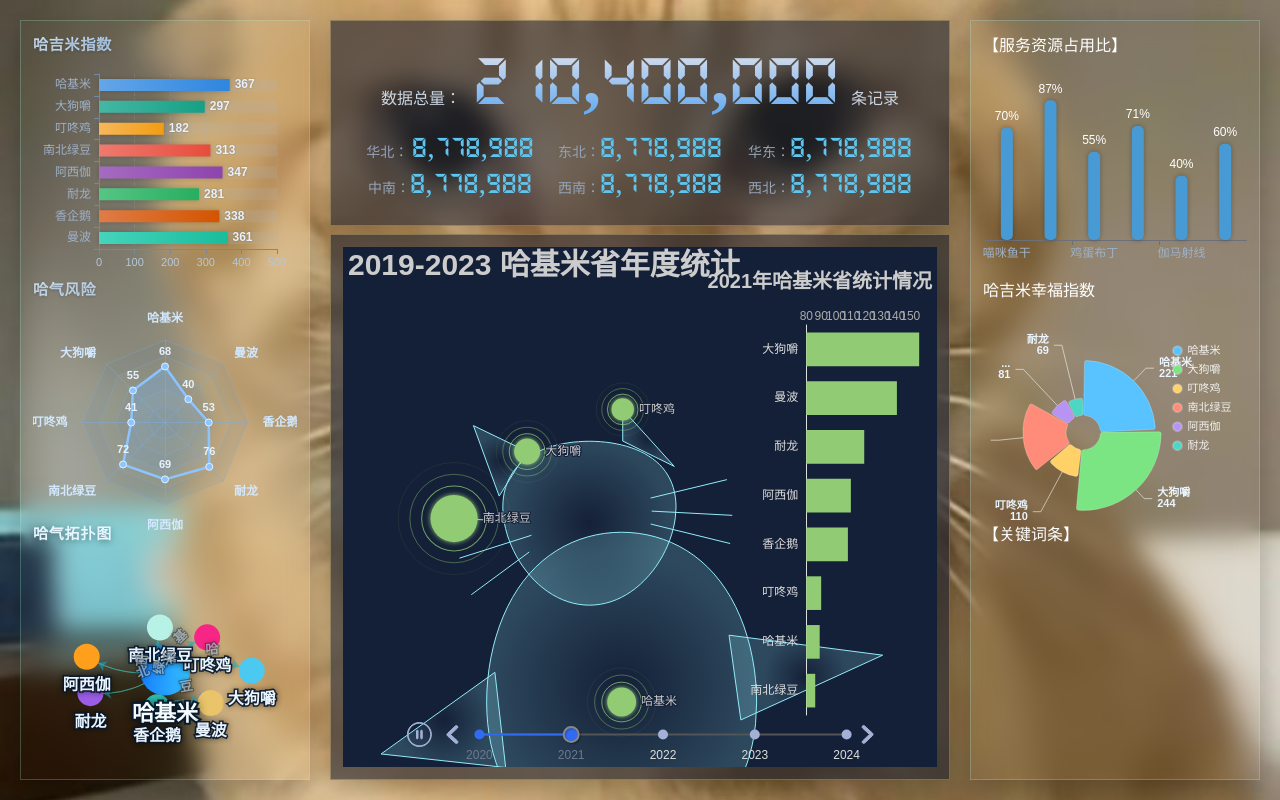
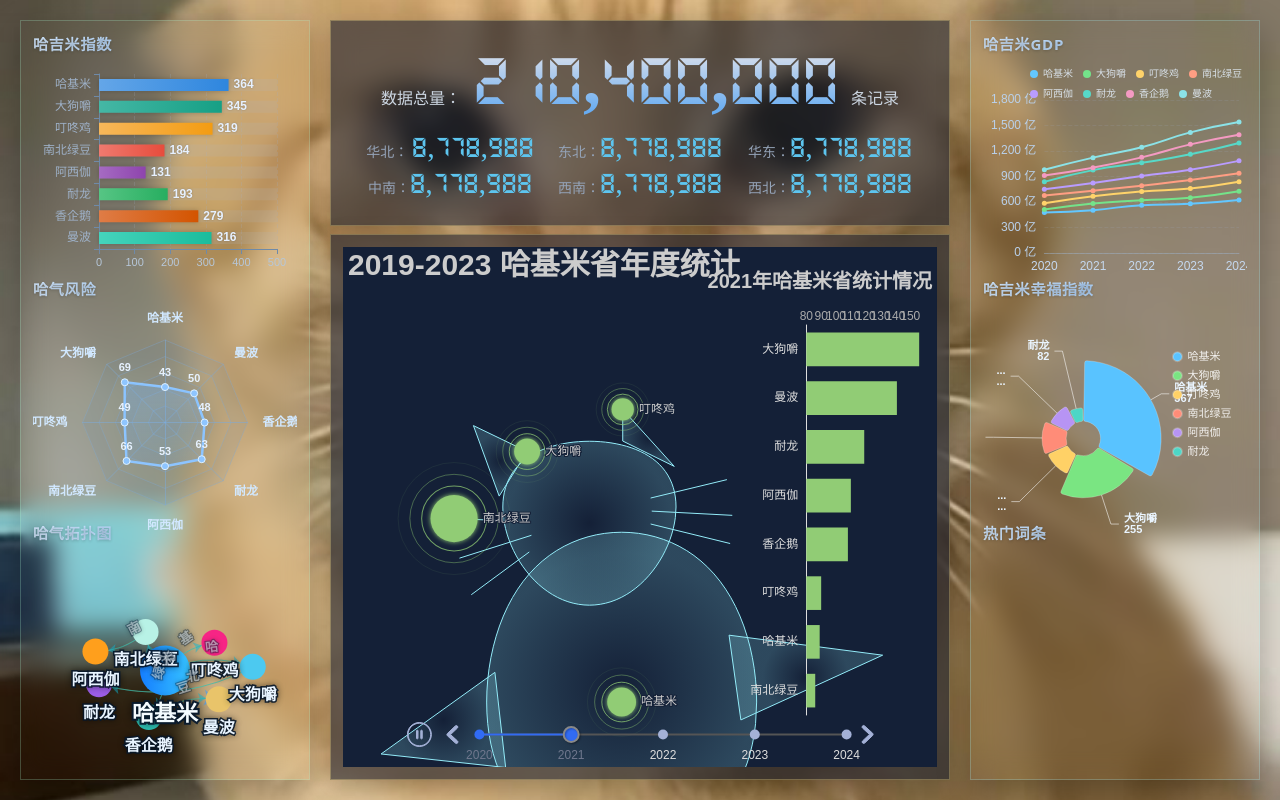
Before and after one commit to chuanshanjia666/data_visulize, a Vue app: page / in a window 1280 px wide. Built offline with nearby package versions, Linux system fonts and the light colour scheme.

Commit message:
feat:关键词

```diff
--- a/src/App.vue
+++ b/src/App.vue
@@ -35,7 +35,7 @@
       class="flex-1 bg-slate-900/58 border border-cyan-200/25 shadow-[0_10px_30px_rgba(0,0,0,0.25)] backdrop-blur-md p-3 flex flex-col"
     >
       <!-- 竖向柱状图 -->
-      <VerticalBar class="h-1/3 box-border pb-4" :data="data.serverData" />
+      <VerticalBar class="h-1/3 box-border pb-4" :data="data.hakimiGdpData" />
       <!-- 环形图 -->
       <RingBar class="h-1/3 box-border pb-4" :data="data.hakimiHappinessData" />
       <!-- 文档云图 -->
--- a/src/api/visualization.js
+++ b/src/api/visualization.js
@@ -109,16 +109,21 @@ export const getMockLiaoningData = (year = 2024) => {
     });
   });
 
-  // 哈基米特产数据
-  const serverData = {
-    servers: [
-      { name: "喵咪鱼干", value: Math.floor(Math.random() * 30 + 60) },
-      { name: "狗嚼饼干", value: Math.floor(Math.random() * 20 + 70) },
-      { name: "鸡蛋布丁", value: Math.floor(Math.random() * 25 + 50) },
-      { name: "绿豆汤", value: Math.floor(Math.random() * 35 + 40) },
-      { name: "伽马射线", value: Math.floor(Math.random() * 15 + 30) },
-      { name: "龙卷风", value: Math.floor(Math.random() * 20 + 45) },
-    ],
+  // 哈吉米GDP数据
+  const gdpYears = [2020, 2021, 2022, 2023, 2024];
+  const hakimiGdpData = {
+    years: gdpYears,
+    citySeries: cities.map((city, index) => {
+      const base = 420 + index * 75 + Math.floor(Math.random() * 45);
+      return {
+        name: city,
+        data: gdpYears.map((_, yearIndex) => {
+          const growth = 1 + yearIndex * (0.08 + index * 0.01);
+          const noise = Math.floor(Math.random() * 35);
+          return Math.floor(base * growth + noise);
+        }),
+      };
+    }),
   };
 
   // 哈吉米幸福指数数据
@@ -134,17 +139,45 @@ export const getMockLiaoningData = (year = 2024) => {
   };
 
   // 词云数据
+  const wordTerms = [
+    "哈基米",
+    "大狗嚼",
+    "叮咚鸡",
+    "南北绿豆",
+    "阿西伽",
+    "耐龙",
+    "香企鹅",
+    "曼波",
+    "数据中台",
+    "智慧调度",
+    "全域感知",
+    "拓扑链路",
+    "云端协同",
+    "异常监测",
+    "实时告警",
+    "趋势研判",
+    "城市画像",
+    "风险评级",
+    "资源编排",
+    "链路压测",
+    "态势推演",
+    "流量脉冲",
+    "关键节点",
+    "多源汇聚",
+    "算力分发",
+    "边缘联动",
+    "数据治理",
+    "策略引擎",
+    "统一指标",
+    "服务编组",
+  ];
   const wordCloudData = {
-    datas: [
-      { name: "哈基米", value: 100 },
-      { name: "大狗嚼", value: 95 },
-      { name: "叮咚鸡", value: 85 },
-      { name: "南北绿豆", value: 70 },
-      { name: "阿西伽", value: 65 },
-      { name: "耐龙", value: 60 },
-      { name: "香企鹅", value: 55 },
-      { name: "曼波", value: 50 },
-    ],
+    datas: wordTerms
+      .sort(() => Math.random() - 0.5)
+      .map((name, index) => ({
+        name,
+        value: Math.floor(55 + Math.random() * 80) + (30 - index),
+      })),
   };
 
   return {
@@ -153,7 +186,7 @@ export const getMockLiaoningData = (year = 2024) => {
     relationData,
     totalData,
     mapData,
-    serverData,
+    hakimiGdpData,
     hakimiHappinessData,
     wordCloudData,
     currentYear: year,
--- a/src/components/HorizontalBar.vue
+++ b/src/components/HorizontalBar.vue
@@ -155,17 +155,3 @@ watch(
   },
 );
 </script>
-
-<style scoped>
-.panel-title {
-  margin-bottom: 8px;
-  font-size: 15px;
-  font-weight: 700;
-  letter-spacing: 0.8px;
-  background: linear-gradient(90deg, #d4e9ff 0%, #a9d2ff 55%, #8bb8e4 100%);
-  -webkit-background-clip: text;
-  background-clip: text;
-  color: transparent;
-  text-shadow: 0 1px 3px rgba(0, 0, 0, 0.2);
-}
-</style>
--- a/src/components/RadarBar.vue
+++ b/src/components/RadarBar.vue
@@ -124,17 +124,3 @@ const renderChart = () => {
 // 监听数据改变重新渲染
 watch(() => props.data, renderChart);
 </script>
-
-<style scoped>
-.panel-title {
-  margin-bottom: 8px;
-  font-size: 15px;
-  font-weight: 700;
-  letter-spacing: 0.8px;
-  background: linear-gradient(90deg, #d8ecff 0%, #b8dbff 55%, #94c2eb 100%);
-  -webkit-background-clip: text;
-  background-clip: text;
-  color: transparent;
-  text-shadow: 0 1px 3px rgba(0, 0, 0, 0.2);
-}
-</style>
--- a/src/components/Relation.vue
+++ b/src/components/Relation.vue
@@ -213,14 +213,3 @@ const renderChart = () => {
 // 监听数据改变重新渲染
 watch(() => props.data, renderChart);
 </script>
-
-<style scoped>
-.panel-title {
-  margin-bottom: 8px;
-  font-size: 15px;
-  font-weight: 700;
-  letter-spacing: 0.8px;
-  color: #e7f5ff;
-  text-shadow: 0 2px 6px rgba(0, 0, 0, 0.35);
-}
-</style>
--- a/src/components/VerticalBar.vue
+++ b/src/components/VerticalBar.vue
@@ -1,6 +1,6 @@
 <template>
   <div>
-    <div>【服务资源占用比】</div>
+    <div class="panel-title">哈吉米GDP</div>
     <div ref="target" class="w-full h-full"></div>
   </div>
 </template>
@@ -24,57 +24,95 @@ onMounted(() => {
 });
 
 const renderChart = () => {
+  const citySeries = props.data.citySeries || [];
+  const lineColors = [
+    "#63C7FF",
+    "#74E38A",
+    "#FFD36A",
+    "#FF9E83",
+    "#B99CFF",
+    "#57D9C8",
+    "#F49AC2",
+    "#8BE3E8",
+  ];
+
   const options = {
+    tooltip: {
+      trigger: "axis",
+      valueFormatter: (value) => `${value} 亿`,
+    },
+    legend: {
+      top: 0,
+      right: 0,
+      icon: "circle",
+      itemWidth: 8,
+      itemHeight: 8,
+      textStyle: {
+        color: "rgba(231, 242, 255, 0.86)",
+        fontSize: 10,
+      },
+      data: citySeries.map((item) => item.name),
+    },
     xAxis: {
       type: "category",
-      data: props.data.servers.map((item) => item.name),
+      boundaryGap: false,
+      data: props.data.years,
+      axisLine: {
+        lineStyle: {
+          color: "rgba(158, 177, 200, 0.45)",
+        },
+      },
+      axisTick: {
+        show: false,
+      },
       axisLabel: {
-        color: "#9eb1c8",
+        color: "#c5d8ef",
       },
     },
     yAxis: {
       type: "value",
-      show: false,
-      max: function (value) {
-        return parseInt(value.max * 1.2);
+      axisLine: {
+        show: false,
+      },
+      axisTick: {
+        show: false,
+      },
+      axisLabel: {
+        color: "#b9d0ea",
+        formatter: "{value} 亿",
+      },
+      splitLine: {
+        lineStyle: {
+          color: "rgba(158, 177, 200, 0.15)",
+          type: "dashed",
+        },
       },
     },
     grid: {
-      top: 16,
-      right: 0,
-      bottom: 26,
-      left: -26,
+      top: 36,
+      right: 8,
+      bottom: 20,
+      left: 8,
       containLabel: true,
     },
-    series: [
-      {
-        type: "bar",
-        data: props.data.servers.map((item) => ({
-          name: item.name,
-          value: item.value,
-        })),
-        // 指定每个柱子的样式
-        itemStyle: {
-          color: "#479AD3",
-          borderRadius: 5,
-          shadowColor: "rgba(0,0,0,.3)",
-          shadowBlur: 5,
-        },
-        // 指定每个柱子的宽度
-        barWidth: 12,
-        // 柱子上方的字体
-        label: {
-          show: true,
-          position: "top",
-          textStyle: {
-            color: "#fff",
-          },
-
-          // 格式化数据
-          formatter: "{c}%",
-        },
+    series: citySeries.map((item, index) => ({
+      name: item.name,
+      type: "line",
+      smooth: true,
+      symbol: "circle",
+      symbolSize: 5,
+      data: item.data,
+      lineStyle: {
+        width: 2,
+        color: lineColors[index % lineColors.length],
       },
-    ],
+      itemStyle: {
+        color: lineColors[index % lineColors.length],
+      },
+      emphasis: {
+        focus: "series",
+      },
+    })),
   };
 
   myChart.setOption(options);
--- a/src/components/WordCloud.vue
+++ b/src/components/WordCloud.vue
@@ -1,12 +1,12 @@
 <template>
   <div>
-    <div>【关键词条】</div>
+    <div class="panel-title">热门词条</div>
     <div ref="target" class="w-full h-full"></div>
   </div>
 </template>
 
 <script setup>
-import { onMounted, ref, watch } from "vue";
+import { onBeforeUnmount, onMounted, ref, watch } from "vue";
 import * as echarts from "echarts";
 import "echarts-wordcloud";
 
@@ -19,21 +19,45 @@ const props = defineProps({
 
 const target = ref(null);
 let myChart = null;
+const pageSize = 8;
+
 onMounted(() => {
   myChart = echarts.init(target.value);
   renderChart();
 });
 
-const randomRGB = () => {
-  const r = Math.floor(Math.random() * 255);
-  const g = Math.floor(Math.random() * 255);
-  const b = Math.floor(Math.random() * 255);
+const colorPalette = [
+  "#59C3FF",
+  "#7AE582",
+  "#FFD166",
+  "#FF8C78",
+  "#B794F4",
+  "#4DD6C6",
+  "#F49AC2",
+  "#8BE3E8",
+  "#FFB703",
+  "#90BE6D",
+  "#56CCF2",
+  "#F28482",
+  "#9D4EDD",
+  "#00C2A8",
+  "#FF6B6B",
+  "#A0E7E5",
+];
 
-  return `rgb(${r},${g},${b})`;
+const getDisplayWords = () => {
+  const words = props.data.datas || [];
+  return words.slice(0, pageSize);
 };
 
 const renderChart = () => {
+  const displayWords = getDisplayWords();
+
   const options = {
+    animationDuration: 800,
+    animationEasing: "cubicOut",
+    animationDurationUpdate: 900,
+    animationEasingUpdate: "quarticOut",
     tooltip: {
       show: true,
       borderColor: "#fe9a8bb3",
@@ -61,8 +85,8 @@ const renderChart = () => {
         layoutAnimation: true,
         // 字体样式
         textStyle: {
-          // 随机色值
-          color: randomRGB,
+          color: (params) =>
+            colorPalette[params.dataIndex % colorPalette.length],
         },
         // 高亮字体
         emphasis: {
@@ -71,7 +95,7 @@ const renderChart = () => {
             color: "#000",
           },
         },
-        data: props.data.datas,
+        data: displayWords,
       },
     ],
   };
@@ -80,5 +104,15 @@ const renderChart = () => {
 };
 
 // 监听数据改变重新渲染
-watch(() => props.data, renderChart);
+watch(
+  () => props.data,
+  () => {
+    renderChart();
+  },
+);
+
+onBeforeUnmount(() => {
+  myChart?.dispose();
+  myChart = null;
+});
 </script>
--- a/src/style.css
+++ b/src/style.css
@@ -17,3 +17,15 @@
   /* 文字的填充颜色变透明 */
   -webkit-text-fill-color: transparent;
 }
+
+.panel-title {
+  margin-bottom: 8px;
+  font-size: 15px;
+  font-weight: 700;
+  letter-spacing: 0.8px;
+  background: linear-gradient(90deg, #d4e9ff 0%, #a9d2ff 55%, #8bb8e4 100%);
+  -webkit-background-clip: text;
+  background-clip: text;
+  color: transparent;
+  text-shadow: 0 1px 3px rgba(0, 0, 0, 0.2);
+}
```
